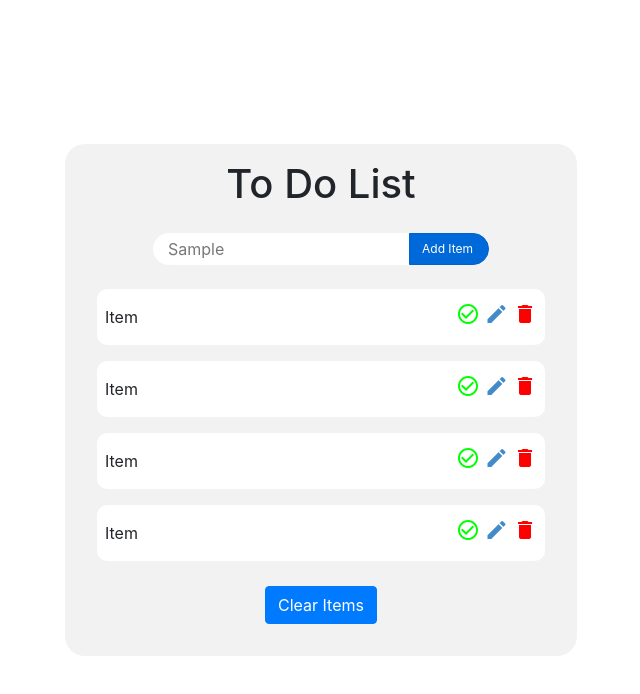
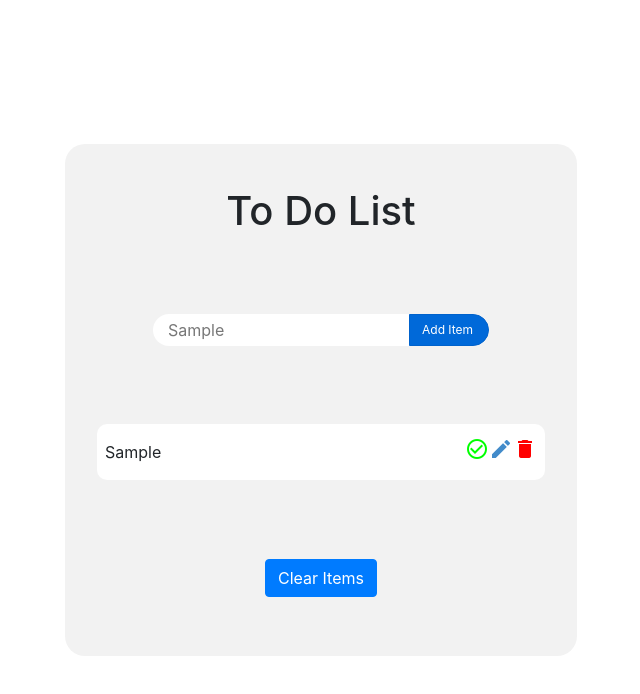
Before and after one commit to LybraJS/ToDoListApp, a plain HTML site: page index.html in a window 1280 px wide. Both pictures are taken after typing "Sample" into the empty fields and a click on the button "Add Item". Shown: the whole page, without its empty margins (319-959 px from the left). Drawn offline with nearby package versions, Linux system fonts and the light colour scheme.

Commit message:
added some of all but js not finished yet

```diff
--- a/index.html
+++ b/index.html
@@ -10,11 +10,11 @@
         <div class ='to-do-box'>
             <h1>To Do List</h1>
             <div class='input'>
-                <input class='input-field' value='' type='text' placeholder='Item'/>
-                <button id='input-button' class='btn btn-primary'>Add Item</button>
+                <input class='input-field' id='input-field' value='' type='text' placeholder='Item (max. 30 characters)' maxlength='30'/>
+                <button id='input-button' class='btn btn-primary' onclick='addItem()'>Add Item</button>
             </div>
             <div class='item-list'>
-                <div class='item-box'>
+               <!-- <div class='item-box'>
                     <p>Item</p>
                     <div class='icons'>
                         <i class='material-icons' style='color: lime'>check_circle_outline</i>
@@ -45,7 +45,7 @@
                         <i class='material-icons' style='color: #428bca'>create</i>
                         <i class='material-icons' style='color: red'>delete</i>
                     </div>
-                </div>
+                </div> -->
 
             </div>
             <button id='clear-items' class='btn btn-primary'>Clear Items</button>
--- a/script.js
+++ b/script.js
@@ -0,0 +1,66 @@
+
+
+
+function addItem() {
+
+
+    const toDoBoxParent = document.getElementsByClassName('to-do-box')[0];
+    const input = document.getElementsByClassName('input')[0];
+
+    const errorMessageDiv = document.createElement('div');
+    errorMessageDiv.className = 'error-message-div'
+
+    const errorMessage = document.createElement('p');
+    errorMessage.innerHTML = 'Please enter an item before submitting';
+    errorMessage.style.color = 'red';
+    errorMessageDiv.appendChild(errorMessage);
+
+
+
+    if (document.getElementById('input-field').value === '') {
+       if (document.getElementsByClassName('error-message-div').length === 0) {
+        toDoBoxParent.insertBefore(errorMessageDiv, input)
+        }
+}
+    else {
+    const createItemBox = document.createElement('div');
+createItemBox.className = 'item-box';
+
+const itemsParagraph = document.createElement('p');
+itemsParagraph.innerHTML = document.getElementById('input-field').value;
+//itemsParagraph.innerHTML = 'hello'
+
+const iconsDiv = document.createElement('div');
+iconsDiv.className = 'icons'
+
+const checkIcon = document.createElement('i');
+checkIcon.className = 'material-icons';
+checkIcon.style.color = 'lime';
+checkIcon.innerHTML = 'check_circle_outline'
+
+const editIcon = document.createElement('i');
+editIcon.className = 'material-icons';
+editIcon.style.color = '#428bca';
+editIcon.innerHTML = 'create'
+
+const deleteIcon = document.createElement('i');
+deleteIcon.className = 'material-icons';
+deleteIcon.style.color = 'red';
+deleteIcon.innerHTML = 'delete'
+
+    const itemList = document.getElementsByClassName('item-list')[0];
+    itemList.appendChild(createItemBox);
+    createItemBox.appendChild(itemsParagraph);
+    createItemBox.appendChild(iconsDiv);
+    iconsDiv.appendChild(checkIcon);
+    iconsDiv.appendChild(editIcon);
+    iconsDiv.appendChild(deleteIcon);
+    console.log('hello world');
+
+    if (document.getElementsByClassName('error-message-div').length > 0) {
+        errorMessageDiv.parentNode.removeChild(errorMessageDiv)
+        }
+
+
+    }
+}
--- a/style.css
+++ b/style.css
@@ -67,6 +67,7 @@
   border-radius: 20px;
   width: 512px;
   height: 512px;
+  max-height: 512px;
 }
 
 p {
```
